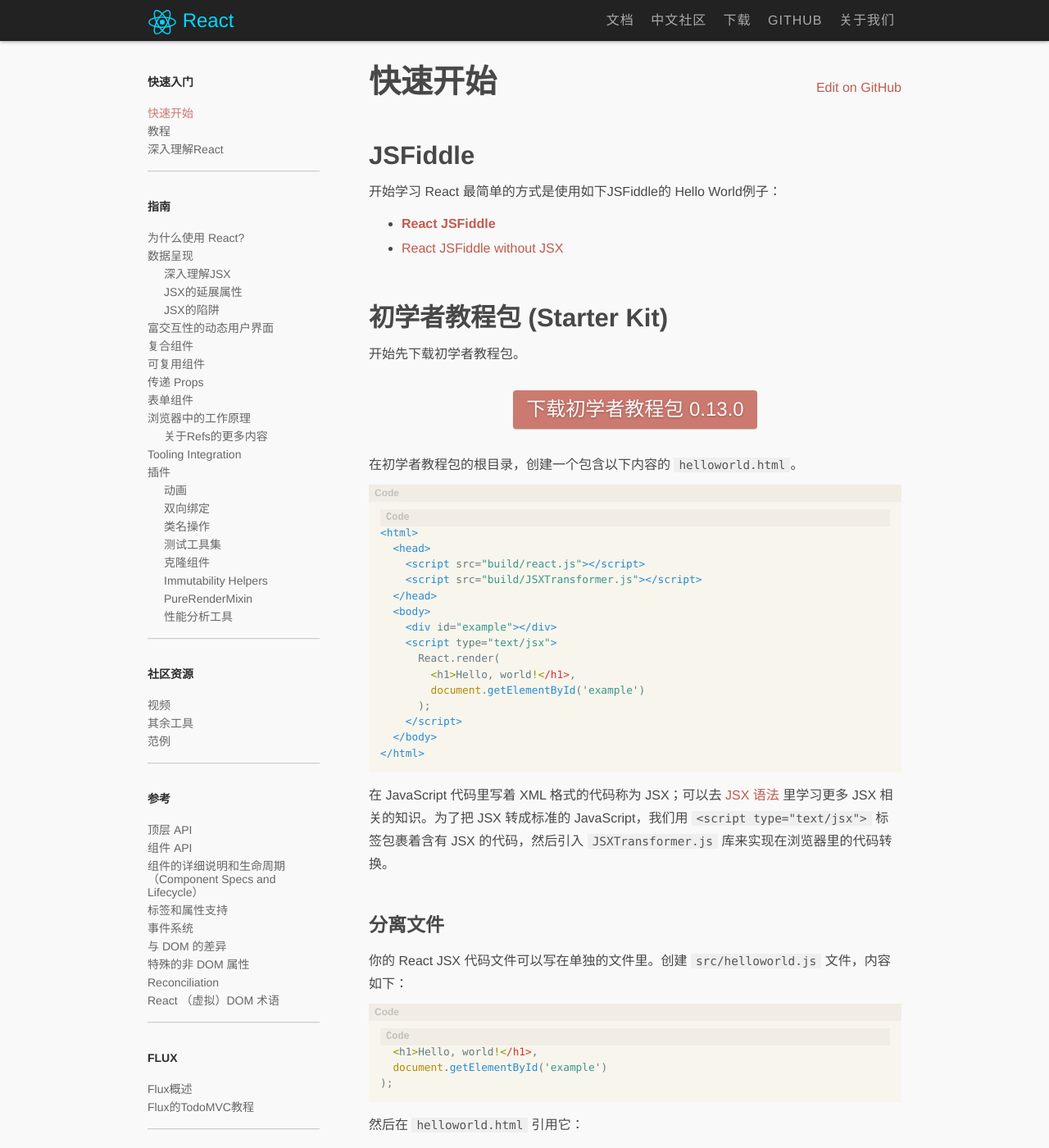
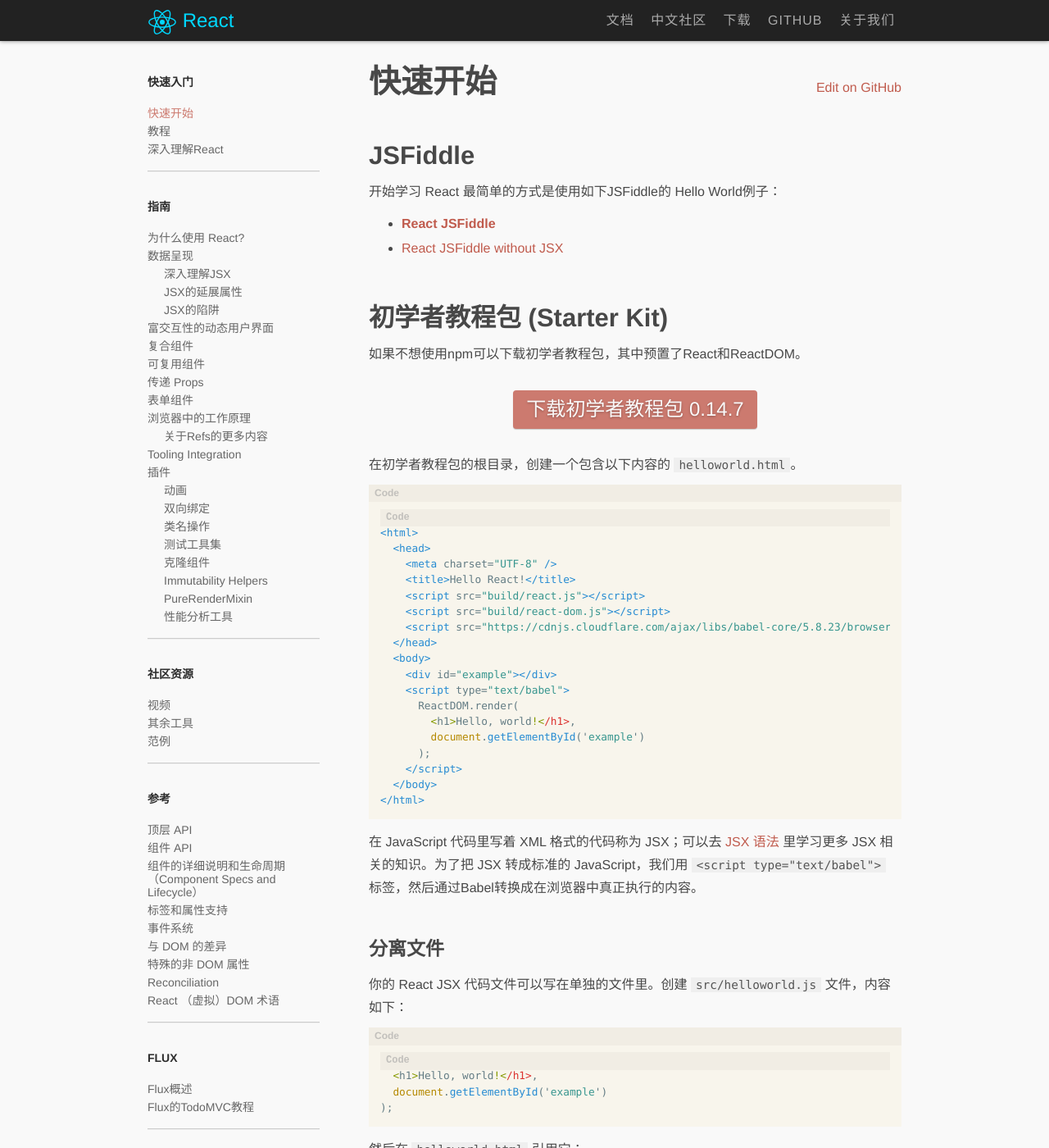
Before and after one commit to yaoshanliang/react-docs, a Jekyll site: the page built from zh/docs/getting-started.md, in a window 1280 px wide and 1400 px high. Shown: the whole window at 82% size. Built offline with Jekyll 4.4.1, drawn with Linux system fonts in a browser that asks for light colours; Markdown is read by kramdown in place of the engine named in the settings; comment, search, counter and statistics services are not loaded; some of the changed text lies outside the part shown.

Commit message:
更新初学者教程包0.14.7

````diff
--- a/zh/_config.yml
+++ b/zh/_config.yml
@@ -6,6 +6,7 @@ baseurl: "/react"
 permalink: "/blog/:year/:month/:day/:title.html"
 paginate_path: "/blog/page:num/"
 relative_permalinks: true
+gems: [jekyll-paginate]
 paginate: 5
 timezone: America/Los_Angeles
 highlighter: pygments
@@ -34,4 +35,4 @@ sass:
   sass_dir: _css
 gems:
 - jekyll-redirect-from
-react_version: 0.13.0
+react_version: 0.14.7
--- a/zh/docs/getting-started.md
+++ b/zh/docs/getting-started.md
@@ -14,10 +14,10 @@ redirect_from: "docs/index.html"
 
 ## 初学者教程包 (Starter Kit)
 
-开始先下载初学者教程包。
+如果不想使用npm可以下载初学者教程包，其中预置了React和ReactDOM。
 
 <div class="buttons-unit downloads">
-  <a href="/react/downloads/react-{{site.react_version}}.zip" class="button">
+  <a href="http://facebook.github.io/react/downloads/react-0.14.7.zip" class="button">
     下载初学者教程包 {{site.react_version}}
   </a>
 </div>
@@ -28,13 +28,16 @@ redirect_from: "docs/index.html"
 <!DOCTYPE html>
 <html>
   <head>
+    <meta charset="UTF-8" />
+    <title>Hello React!</title>
     <script src="build/react.js"></script>
-    <script src="build/JSXTransformer.js"></script>
+    <script src="build/react-dom.js"></script>
+    <script src="https://cdnjs.cloudflare.com/ajax/libs/babel-core/5.8.23/browser.min.js"></script>
   </head>
   <body>
     <div id="example"></div>
-    <script type="text/jsx">
-      React.render(
+    <script type="text/babel">
+      ReactDOM.render(
         <h1>Hello, world!</h1>,
         document.getElementById('example')
       );
@@ -43,7 +46,7 @@ redirect_from: "docs/index.html"
 </html>
 ```
 
-在 JavaScript 代码里写着 XML 格式的代码称为 JSX；可以去 [JSX 语法](/react/docs/jsx-in-depth.html) 里学习更多 JSX 相关的知识。为了把 JSX 转成标准的 JavaScript，我们用 `<script type="text/jsx">` 标签包裹着含有 JSX 的代码，然后引入 `JSXTransformer.js` 库来实现在浏览器里的代码转换。
+在 JavaScript 代码里写着 XML 格式的代码称为 JSX；可以去 [JSX 语法](/react/docs/jsx-in-depth.html) 里学习更多 JSX 相关的知识。为了把 JSX 转成标准的 JavaScript，我们用 `<script type="text/babel">` 标签，然后通过Babel转换成在浏览器中真正执行的内容。
 
 ### 分离文件
 
@@ -59,7 +62,7 @@ React.render(
 然后在 `helloworld.html` 引用它：
 
 ```html{10}
-<script type="text/jsx" src="src/helloworld.js"></script>
+<script type="text/babel" src="src/helloworld.js"></script>
 ```
 请注意，某些浏览器（如，Chrome浏览器）将无法加载该文件，除非它通过HTTP服务。
 
````
